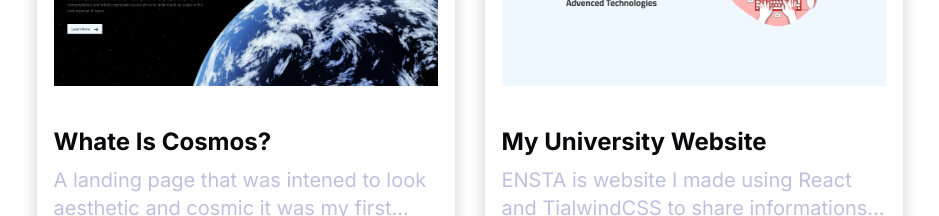
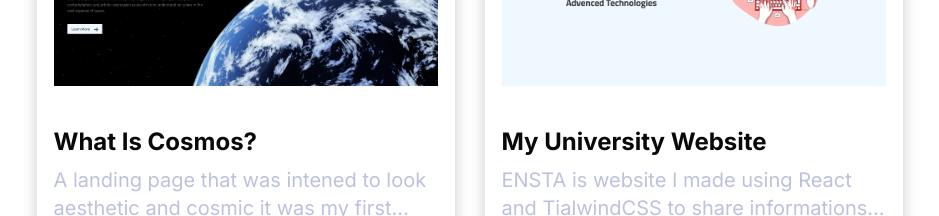
Before and after one commit to 1sma31L/old-portfolio, a Next.js app: page / in a window 1280 px wide. Shown: the part 2280-2496 px from the top of the page, without its empty margins (172-1111 px from the left). Built offline with nearby package versions, Linux system fonts and the light colour scheme.

Commit message:
style: Correct typo in project title

```diff
--- a/data/index.tsx
+++ b/data/index.tsx
@@ -70,7 +70,7 @@ export const gridItems = [
 export const projects = [
 	{
 		id: 1,
-		title: "Whate Is Cosmos?",
+		title: "What Is Cosmos?",
 		des: "A landing page that was intened to look aesthetic and cosmic it was my first project using HTML and CSS",
 		img: "/universe.png",
 		iconLists: ["/HTML.png", "/CSS.png"],
```
